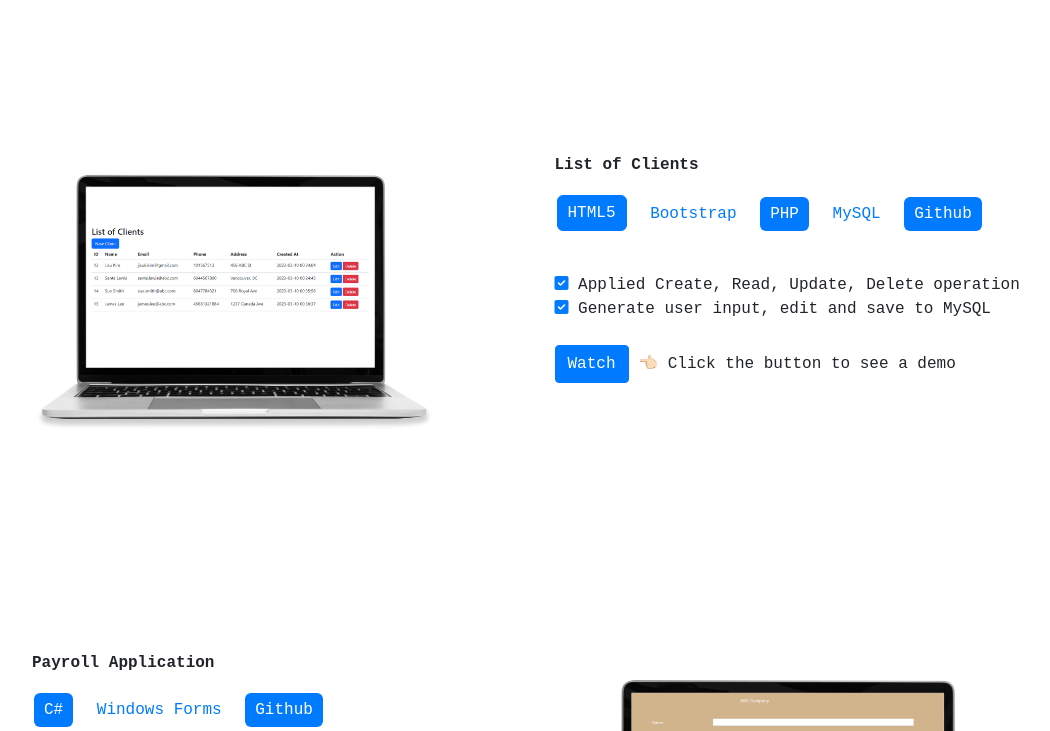
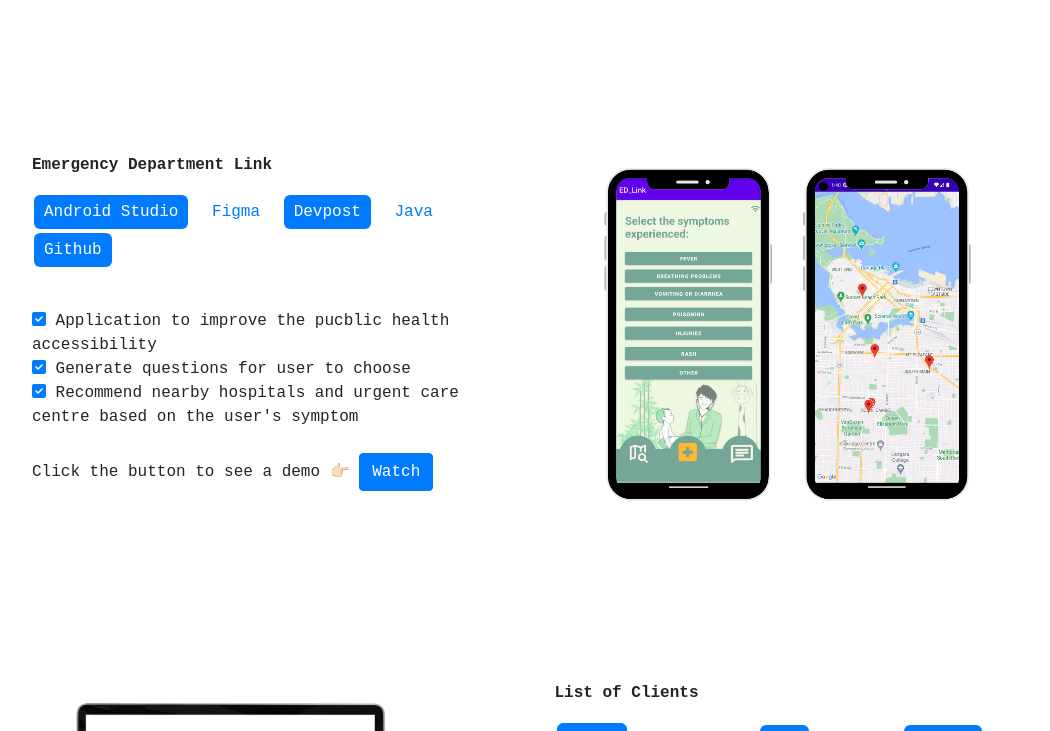
Before and after one commit to goBySue/myHome, a plain HTML site: page index.html in a window 1280 px wide. Shown: the part 843-1574 px from the top of the page, without its empty margins (113-1163 px from the left). Drawn offline with nearby package versions, Linux system fonts and the light colour scheme.

Commit message:
fifth commit

```diff
--- a/CSS/style.css
+++ b/CSS/style.css
@@ -168,6 +168,10 @@ h7>i {
 
 }
 
+#mobileapp{
+  padding-top: 30px;
+
+}
 
 /*About me*/
 #profile{
--- a/index.html
+++ b/index.html
@@ -53,6 +53,36 @@
 </div>
 
 <div id="project" class="container">
+
+
+  <div class="row">
+    <div class="col-6" id="payinfo">
+      <p class="project-name">Emergency Department Link</p>
+      <ul class="skills">
+        <li>Android Studio</li>
+        <li>Figma</li>
+        <a href="https://devpost.com/software/ed-link?ref_content=my-projects-tab&ref_feature=my_projects"><li>Devpost</li></a>
+        <li>Java</li>
+        <a href="https://github.com/goBySue/ED_Link"><li>Github</li></a>
+      </ul>
+
+      <br>
+        <h7><i class="fa-solid fa-square-check"></i> Application to improve the pucblic health accessibility</h7> <br>
+        <h7><i class="fa-solid fa-square-check"></i> Generate questions for user to choose</h7> <br>
+        <h7><i class="fa-solid fa-square-check"></i> Recommend nearby hospitals and urgent care centre based on the user's symptom</h7> <br> <br>
+
+        Click the button to see a demo 👉🏻 <a href="https://drive.google.com/file/d/1PjI5k-n6Pa7aCzLWK5MPlaoYyMfUj-7e/view?usp=sharing" > <button class="btn btn-primary">Watch</button></a><br>
+    </div>
+
+
+    <div class="col-6" id="mobileapp">
+        <img src="CSS/edlink_mockup.png" alt="">
+
+    </div>
+  </div>
+
+
+
   <div class="row">
     <div class="col-6">
         <img src="CSS/phpcrud.png" alt="">
```
Also changed, not shown: CSS/edlink_mockup.png (added).
